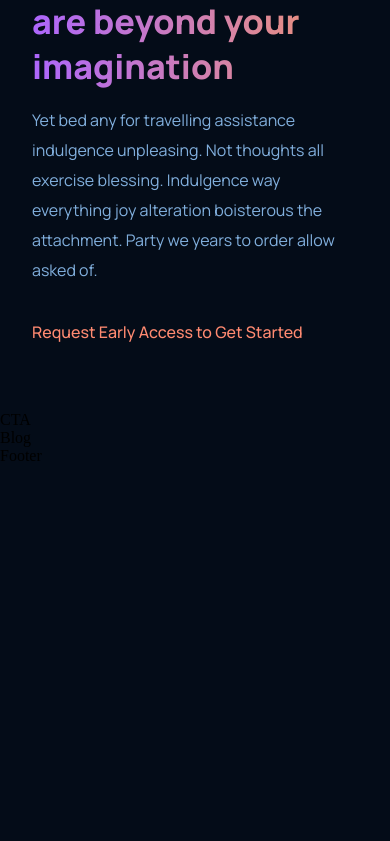
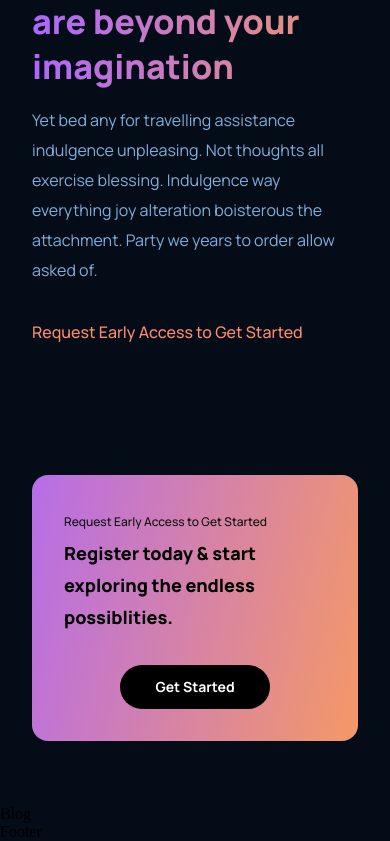
Before and after one commit to Googluu/project_modern_ui_ux_gpt3_, a React (Create React App) app: page / in a window 390 px wide. Shown: the part 4009-4850 px from the top of the page. Before the commit the page ends 4474 px from the top, so only its background shows below. Built offline with nearby package versions, Linux system fonts and the light colour scheme.

Commit message:
08 step cta

```diff
--- a/src/components/cta/CTA.jsx
+++ b/src/components/cta/CTA.jsx
@@ -3,7 +3,15 @@
 
 const CTA = () => {
   return (
-    <div>CTA</div>
+    <div className="gpt3__cta">
+      <div className="gpt3__cta-content">
+        <p>Request Early Access to Get Started</p>
+        <h3>Register today & start exploring the endless possiblities.</h3>
+      </div>
+      <div className="gpt3__cta-btn">
+        <button type="button">Get Started</button>
+      </div>
+    </div>
   )
 }
 
--- a/src/components/cta/cta.css
+++ b/src/components/cta/cta.css
@@ -0,0 +1,76 @@
+.gpt3__cta {
+  display: flex;
+  justify-content: space-between;
+  align-items: center;
+  flex-direction: row;
+
+  padding: 2rem;
+  margin: 4rem;
+  border-radius: 1rem;
+  background: var(--gradient-bar);
+}
+
+.gpt3__cta-content p {
+  font-family: var(--font-family);
+  font-weight: 500;
+  font-size: 12px;
+  line-height: 30px;
+  color: #0E0E0E;
+}
+
+.gpt3__cta-content h3 {
+  font-family: var(--font-family);
+  font-weight: 800;
+  font-size: 24px;
+  line-height: 45px;
+  color: #000000;
+}
+
+.gpt3__cta-btn {
+  display: flex;
+  justify-content: center;
+  align-items: center;
+  margin-left: 2rem;
+}
+
+.gpt3__cta-btn button {
+  background: #000000;
+  color: #FFFFFF;
+  border-radius: 40px;
+  font-family: var(--font-family);
+  font-weight: bold;
+  font-size: 18px;
+  line-height: 30px;
+  padding: 0.5rem 1rem;
+
+  border: none;
+  outline: none;
+  cursor: pointer;
+  min-width: 150px;
+}
+
+@media screen and (max-width: 650px) {
+  .gpt3__cta {
+    flex-direction: column;
+  }
+
+  .gpt3__cta-btn {
+    margin: 2rem 0 0;
+  }
+}
+
+@media screen and (max-width: 550px) {
+  .gpt3__cta {
+    margin: 4rem 2rem;
+  }
+
+  .gpt3__cta-content h3 {
+    font-size: 18px;
+    line-height: 32px;
+  }
+
+  .gpt3__cta-btn button {
+    font-size: 14px;
+    line-height: 28px;
+  }
+}
```
